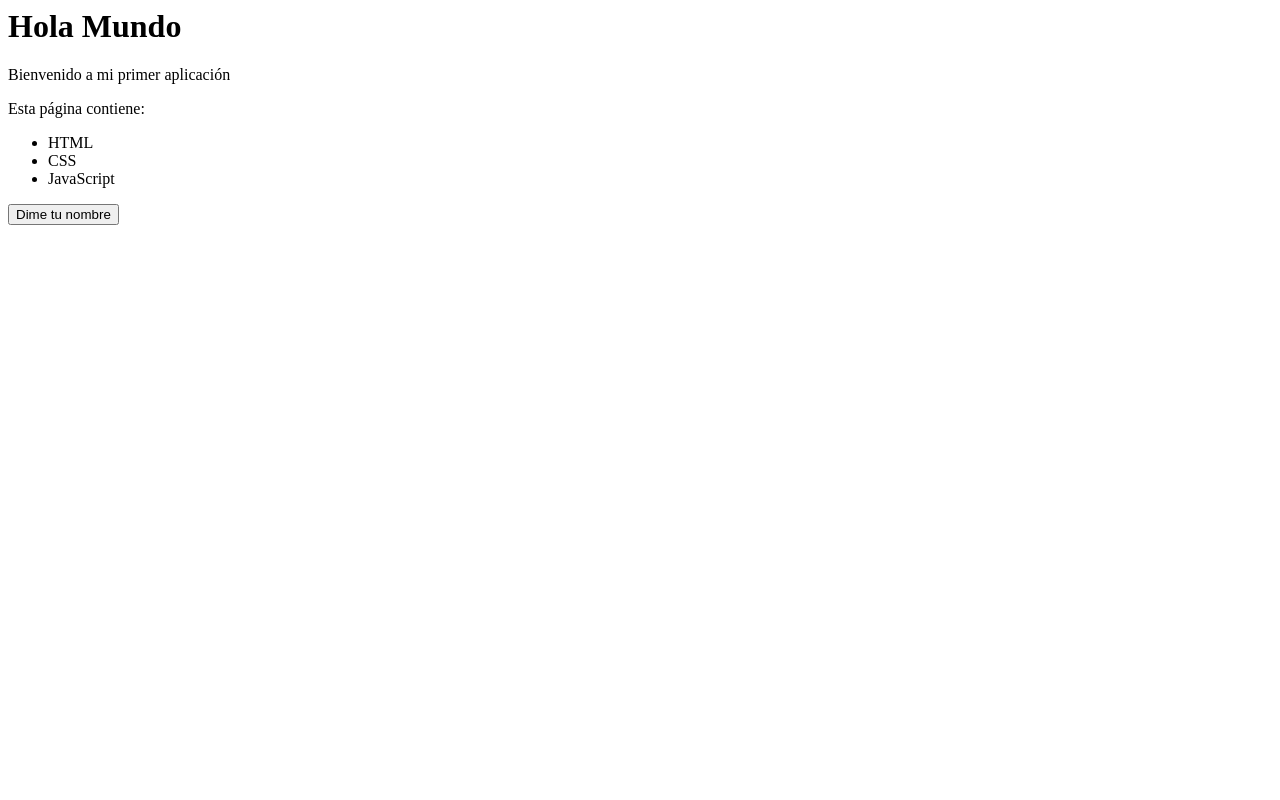
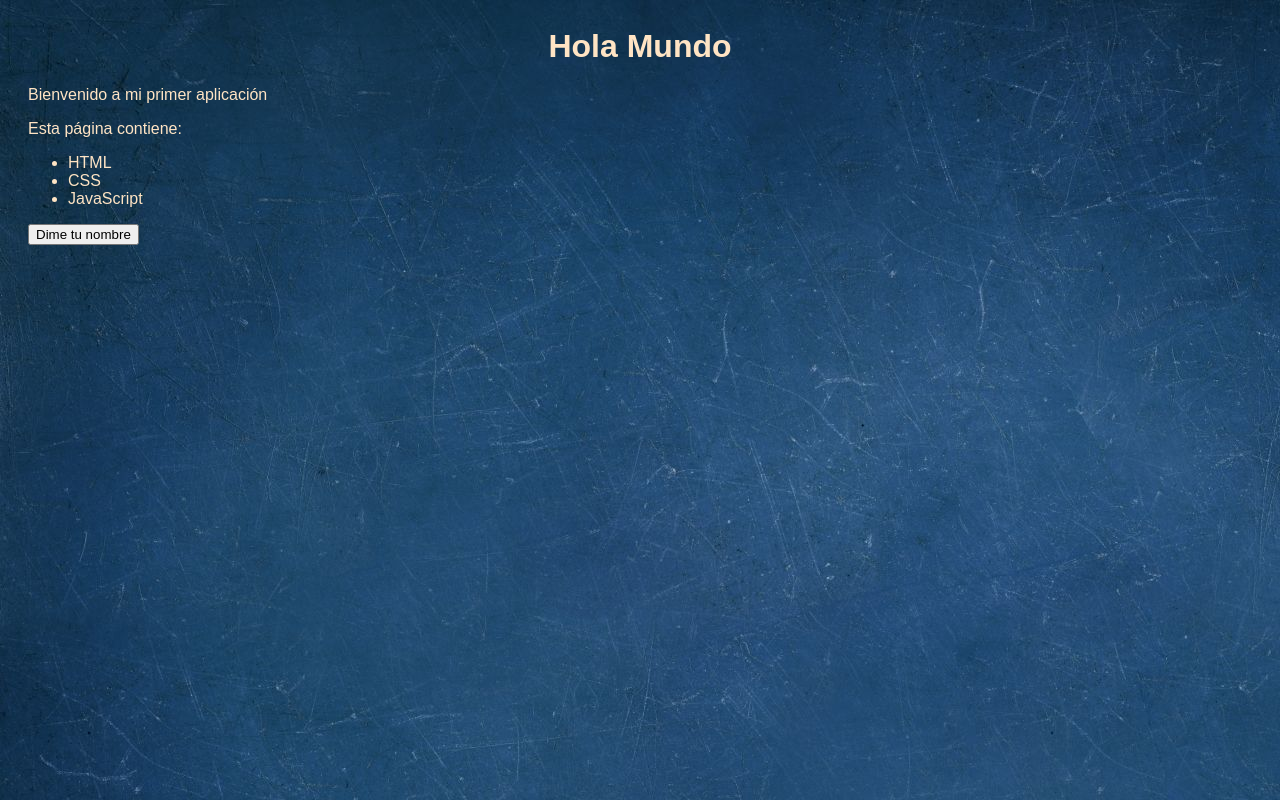
Before and after one commit to dennflowers/ch26-web01, a plain HTML site: page index.html in a window 1280 px wide. Drawn offline with Linux system fonts and the light colour scheme.

Commit message:
fix: ruta de hoja de estilo

```diff
--- a/index.html
+++ b/index.html
@@ -2,7 +2,7 @@
   <head>
     <title>HTML Site Demo</title>
     <!-- hoja de estilo personalizada -->
-    <link rel="stylesheet" href="./assets/styles/styl.css">
+    <link rel="stylesheet" href="./assets/styles/style.css">
   </head>
   <body>
     <h1>Hola Mundo</h1>
```
